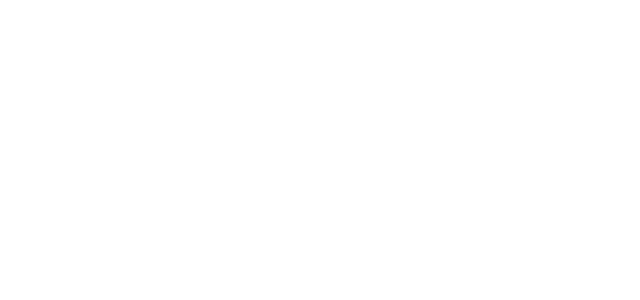
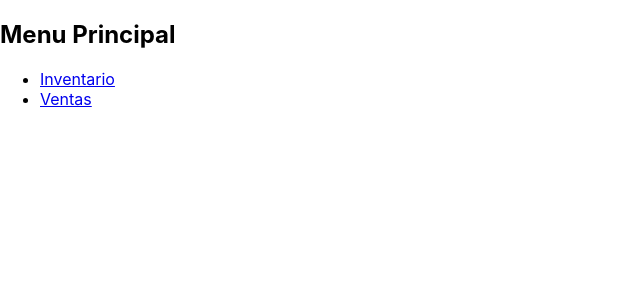
Before and after one commit to d4rw1nr/CreditosDaYi, a React (Create React App) app in the folder frontend/: page /home in a window 1280 px wide. Before the commit this address had no page. Shown: the top 300 px of the page, without its empty margins (0-640 px from the left). Built offline with nearby package versions, Linux system fonts and the light colour scheme; sample sign-in values are in the browser's storage.

Commit message:
Diseño home

```diff
--- a/frontend/src/App.js
+++ b/frontend/src/App.js
@@ -1,7 +1,7 @@
 
 import React from 'react';
 import { BrowserRouter as Router, Route, Routes } from 'react-router-dom';
-import Menu from './components/Menu';
+import Home from './components/Home';
 import Inventario from './components/Inventario';
 import Ventas from './components/Ventas';
 import Login from './components/Login';
@@ -12,7 +12,7 @@
     <Router>
       <Routes>
       <Route path="/" element={<Login />} />
-        <Route path="/menu" element={<PrivateRoute element={Menu} />} />
+        <Route path="/home" element={<PrivateRoute element={Home} />} />
         <Route path="/inventario" element={<PrivateRoute element={Inventario} />} />
         <Route path="/ventas" element={<PrivateRoute element={Ventas} />} />
       </Routes>
--- a/frontend/src/components/Menu.js
+++ b/frontend/src/components/Home.js
@@ -2,7 +2,7 @@
 import React from 'react';
 import { Link } from 'react-router-dom';
 
-function Menu() {
+function Home() {
   return (
     <div>
       <h2>Menu Principal</h2>
@@ -18,4 +18,4 @@
   );
 }
 
-export default Menu;
+export default Home;
```
